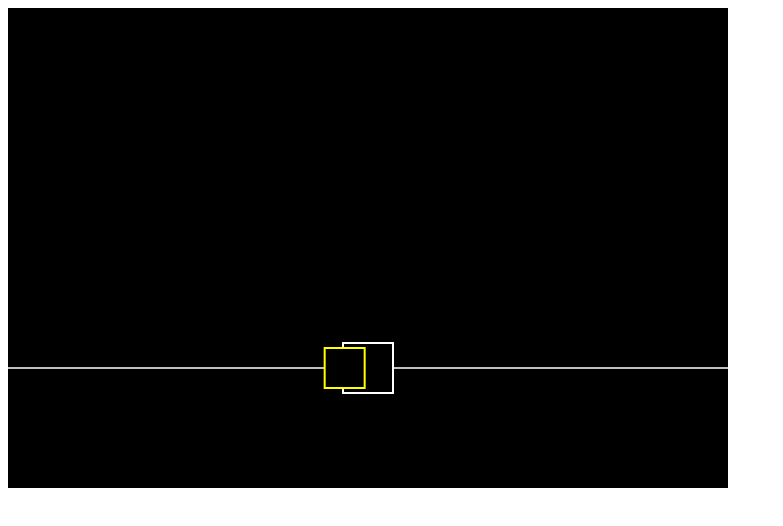
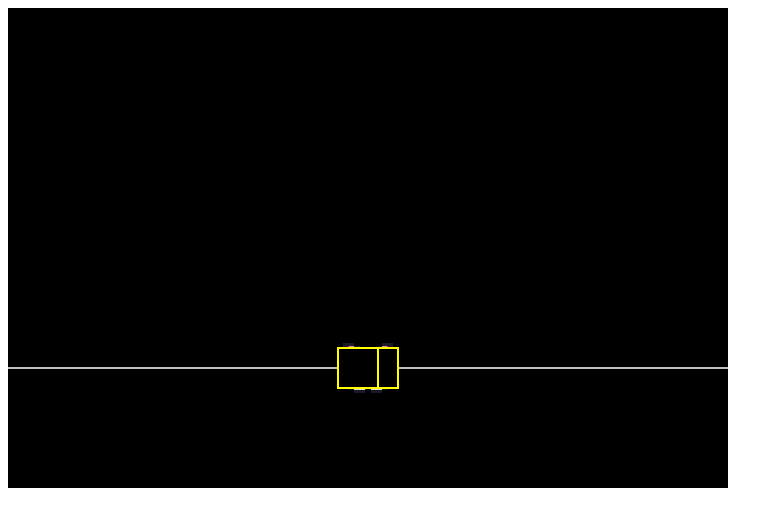
Before and after one commit to maffiemaffie/block-block, a plain HTML site: page index.html in a window 1280 px wide. Shown: the whole page, without its empty margins (0-783 px from the left). Drawn offline with Linux system fonts and the light colour scheme.

Commit message:
more work on sprites

```diff
--- a/index.html
+++ b/index.html
@@ -6,6 +6,7 @@
     <meta name="viewport" content="width=device-width, initial-scale=1.0">
     <title>block block</title>
     <script src="js/main.js" type="module"></script>
+    <link rel="stylesheet" href="css/style.css">
 </head>
 <body>
     <div id="game-container">
--- a/js/BlockBlock.js
+++ b/js/BlockBlock.js
@@ -1,4 +1,5 @@
 import { Clock } from "./Clock.js";
+import { Sprite } from "./CanvasSprite.js";
 
 const TIME_SCALE = 0.06;
 const DIRECTION = Object.freeze({
@@ -42,8 +43,8 @@ export class BlockBlock {
 
         gameClock.addInterval(this.update.bind(this));
         gameClock.addInterval((() => {
-            this.blocks.push(this.createRandomBlock());
-        }).bind(this), 500);
+            this.blocks.push(...this.createRandomBlock());
+        }).bind(this), 650);
     }
 
     //#region view
@@ -126,9 +127,13 @@ export class BlockBlock {
     //#region helpers
     createRandomBlock() {
         const random = Math.random();
-        if (random < 0.33) return new Block(this.bounds.RIGHT, 0, this.#BLOCK_SPEED, DIRECTION.RIGHT);
-        if (random < 0.66) return new Block(0, this.bounds.TOP, this.#BLOCK_SPEED, DIRECTION.UP);
-        if (random < 1.00) return new Block(this.bounds.LEFT, 0, this.#BLOCK_SPEED, DIRECTION.LEFT);
+        if (random < 0.25) return [new Block(this.bounds.RIGHT, 0, this.#BLOCK_SPEED, DIRECTION.RIGHT)];
+        if (random < 0.50) return [new Block(0, this.bounds.TOP, this.#BLOCK_SPEED, DIRECTION.UP)];
+        if (random < 0.75) return [new Block(this.bounds.LEFT, 0, this.#BLOCK_SPEED, DIRECTION.LEFT)];
+        if (random < 1.00) return [
+            new Block(this.bounds.RIGHT, 0, this.#BLOCK_SPEED, DIRECTION.RIGHT),
+            new Block(this.bounds.LEFT, 0, this.#BLOCK_SPEED, DIRECTION.LEFT)
+        ];
     }
     //#endregion helpers
 }
@@ -138,6 +143,8 @@ class Player {
     y;
     #facingIndex = 0;
     #facing;
+
+    sprite;
 
     set facing(value) {
         this.#facingIndex++;
@@ -170,6 +177,7 @@ class Player {
         this.#facing = DIRECTION.FORWARD;
         this.state = Player.PLAYER_STATE.IDLE;
         this.#TWO_ROOT_JUMP_HEIGHT = 2 * Math.sqrt(this.#JUMP_HEIGHT);
+        this.sprite = new Sprite('../media/cat-big.png');
     }
 
     draw(ctx) {
@@ -179,8 +187,9 @@ class Player {
         ctx.fillStyle = 'black';
         ctx.strokeStyle = 'white';
         ctx.lineWidth = 2;
-        ctx.fillRect(0, 0, Player.SIZE, Player.SIZE);
-        ctx.strokeRect(0, 0, Player.SIZE, Player.SIZE);
+        // ctx.fillRect(0, 0, Player.SIZE, Player.SIZE);
+        // ctx.strokeRect(0, 0, Player.SIZE, Player.SIZE);
+        ctx.drawImage(this.sprite.image, 0, 0, Player.SIZE, Player.SIZE);
 
         ctx.strokeStyle = 'red';
         ctx.beginPath();
--- /dev/null
+++ b/js/CanvasSprite.js
@@ -0,0 +1,10 @@
+export class Sprite {
+    image;
+    constructor(url) {
+        const image = new Image();
+        image.onload = () => this.image = image;
+        image.onerror = (e) => console.error(e);
+
+        image.src = url;
+    }
+}
```
Also changed, not shown: css/style.css (added), media/cat-big.png (added), media/cat.png (added).
